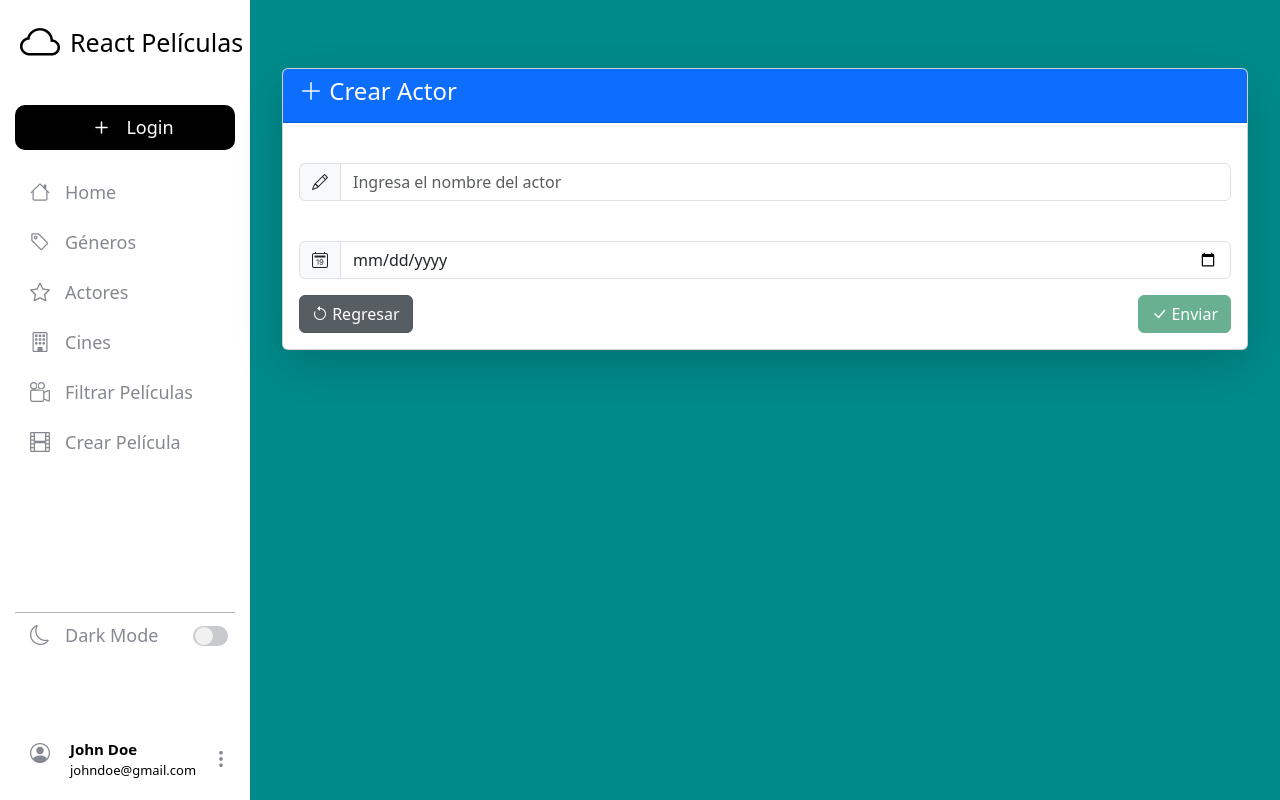
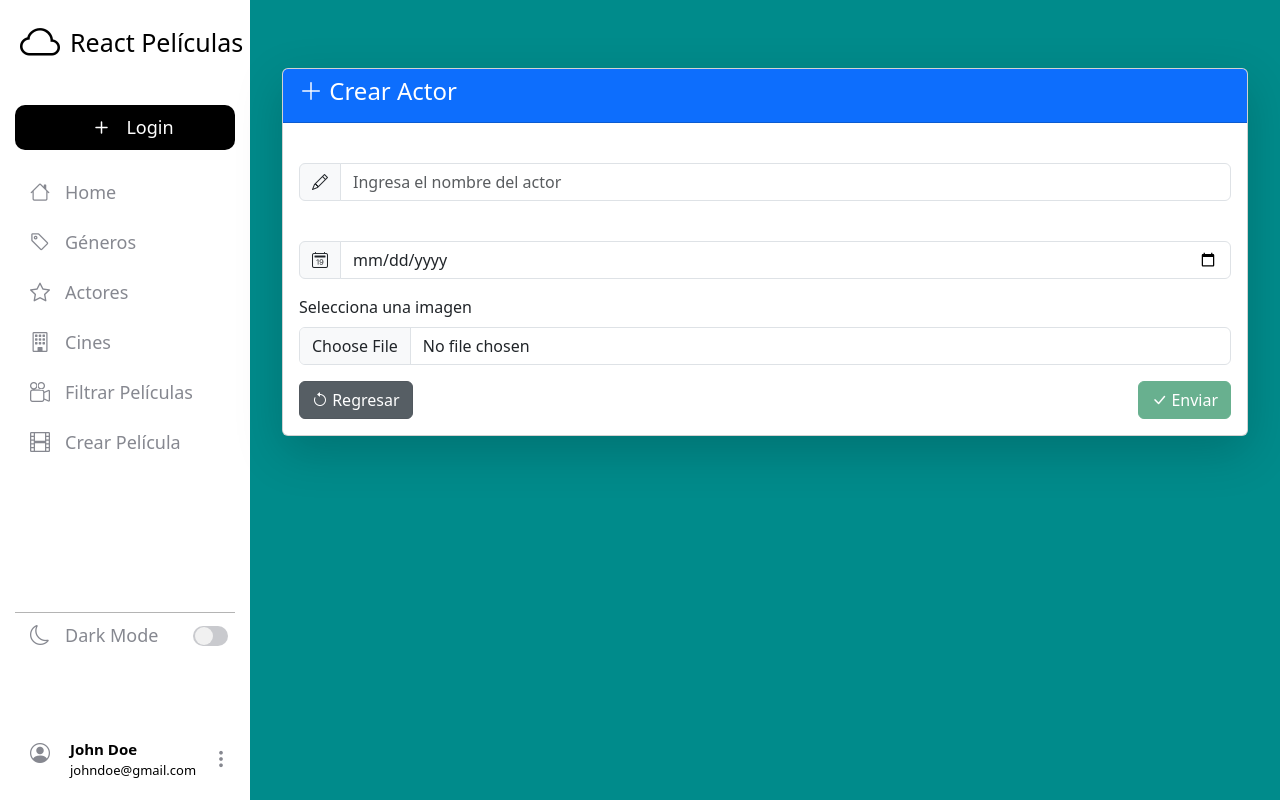
Before and after one commit to ieuresti/ReactPeliculasAPI-Front, a React (Vite) app in the folder react-peliculas/: page /actores/crear in a window 1280 px wide. Built offline with nearby package versions, Linux system fonts and the light colour scheme.

Commit message:
creacion componente seleccion de archivos

```diff
--- /dev/null
+++ b/react-peliculas/src/componentes/SeleccionarImagen.module.css
@@ -0,0 +1,8 @@
+.div {
+    padding-top: 16px;
+}
+
+.div img {
+    width: 200px;
+    height: 200px;
+}
--- /dev/null
+++ b/react-peliculas/src/componentes/SeleccionarImagen.tsx
@@ -0,0 +1,71 @@
+import { useState, type ChangeEvent } from 'react';
+import styles from './SeleccionarImagen.module.css';
+
+export default function SeleccionarImagen(props: SeleccionarImagenProps) {
+
+    const [imagenBase64, setImagenBase64] = useState<string>('');
+    const [imagenURL, setImagenURL] = useState<string>(props.imagenURL ? props.imagenURL : '');
+
+    const manejarOnChange = (event: ChangeEvent<HTMLInputElement>) => {
+        // Verifica si el usuario ha seleccionado archivos en el input de tipo file
+        if (event.currentTarget.files) {
+            // Obtiene el primer archivo seleccionado (ya que accept limita a imágenes)
+            const archivo = event.currentTarget.files[0];
+
+            // Convierte el archivo a base64 usando la función aBase64 y actualiza el estado local
+            // Esto permite mostrar una vista previa de la imagen seleccionada
+            aBase64(archivo)
+                .then(valor => setImagenBase64(valor))  // Si la conversión es exitosa, guarda el base64 en el estado
+                .catch(error => console.error(error));  // Maneja errores en la conversión
+
+            // Llama a la función pasada por props para notificar al componente padre sobre el archivo seleccionado
+            // Esto permite que el padre maneje el archivo
+            props.imagenSeleccionada(archivo);
+
+            // Limpia la URL de imagen existente para evitar mostrar ambas (base64 y URL) al mismo tiempo
+            setImagenURL('');
+        }
+    };
+
+    const aBase64 = (archivo: File) => {
+        // Función auxiliar que convierte un archivo (File) a una cadena base64
+        // Esto es útil para mostrar vistas previas de imágenes sin subirlas al servidor aún
+        return new Promise<string>((resolve, reject) => {
+            // Crea un FileReader para leer el contenido del archivo
+            const reader = new FileReader();
+
+            // Inicia la lectura del archivo como una URL de datos (data URL), que incluye el base64
+            reader.readAsDataURL(archivo);
+
+            // Configura el evento onload: cuando la lectura termine exitosamente, resuelve la promesa con el resultado
+            reader.onload = () => resolve(reader.result as string);
+
+            // Configura el evento onerror: si hay un error en la lectura, rechaza la promesa
+            reader.onerror = (error) => reject(error);
+        })
+    }
+
+    return (
+        <>
+            <label className="form-label">{props.label}</label>
+            <input className="form-control" type="file" accept=".jpg,.jpeg,.png" onChange={manejarOnChange} />
+            {imagenBase64 ?
+                <div className={styles.div}>
+                    <img src={imagenBase64} className="img-thumbnail" alt="Imagen seleccionada" />
+                </div>
+            : undefined}
+            {imagenURL ?
+                <div className={styles.div}>
+                    <img src={imagenURL} className="img-thumbnail" alt="Imagen del actor" />
+                </div>
+            : undefined}
+        </>
+
+    )
+}
+
+interface SeleccionarImagenProps {
+    label: string;
+    imagenURL?: string;
+    imagenSeleccionada: (file: File) => void;
+}
--- a/react-peliculas/src/features/actores/componentes/EditarActor.tsx
+++ b/react-peliculas/src/features/actores/componentes/EditarActor.tsx
@@ -13,7 +13,7 @@
 
     useEffect(() => {
         const timerId = setTimeout(() => {
-            setModelo({ nombre: 'Keanu Reeves ' + id, fechaNacimiento: '1980-01-22' });
+            setModelo({ nombre: 'Keanu Reeves ' + id, fechaNacimiento: '1980-01-22', foto: 'https://upload.wikimedia.org/wikipedia/commons/2/25/Tom_Holland_MTV_2018_%2801%29.jpg' });
 
             return () => clearTimeout(timerId);
         }, 1000);
--- a/react-peliculas/src/features/actores/componentes/FormularioActor.tsx
+++ b/react-peliculas/src/features/actores/componentes/FormularioActor.tsx
@@ -5,6 +5,7 @@
 import { yupResolver } from '@hookform/resolvers/yup';
 import { NavLink } from 'react-router';
 import Boton from '../../../componentes/Boton';
+import SeleccionarImagen from '../../../componentes/SeleccionarImagen';
 
 export default function FormularioActor(props: FormularioActorProps) {
 
@@ -12,12 +13,15 @@
     const {
         register, // registra campos del formulario
         handleSubmit, // maneja el envío del formulario
+        setValue, // establece o actualiza valores en los campos del formulario
         formState: { errors, isValid, isSubmitting } // contiene estado del formulario (errores, validación, envío)
     } = useForm<ActorCreacion>({
         resolver: yupResolver(reglasDeValidacion), // Resolver de yup para validaciones del formulario
         mode: 'onChange', // Modo 'onChange': valida en cada cambio del input
         defaultValues: props.modelo ? props.modelo : { nombre: '', fechaNacimiento: '' } // establecer los valores iniciales de los campos del formulario
     });
+
+    const imagenActualURL: string | undefined = props.modelo?.foto ? props.modelo?.foto as string : undefined;
 
     return (
         <form onSubmit={handleSubmit(props.onSubmit)}>
@@ -37,6 +41,10 @@
                     <input type="date" className="form-control" placeholder="Ingresa la fecha de nacimiento" {...register('fechaNacimiento')} autoComplete="off" />
                 </div>
                 {errors.fechaNacimiento && <p className='error'>{errors.fechaNacimiento.message}</p>}
+            </div>
+
+            <div className="mb-3">
+                <SeleccionarImagen label="Selecciona una imagen" imagenURL={imagenActualURL} imagenSeleccionada={foto => setValue('foto', foto)} />
             </div>
 
             <div className="d-flex justify-content-between">
--- a/react-peliculas/src/features/actores/modelos/ActorCreacion.model.ts
+++ b/react-peliculas/src/features/actores/modelos/ActorCreacion.model.ts
@@ -1,4 +1,5 @@
 export default interface ActorCreacion {
     nombre: string;
     fechaNacimiento: string;
+    foto?: File | string;
 }
```
